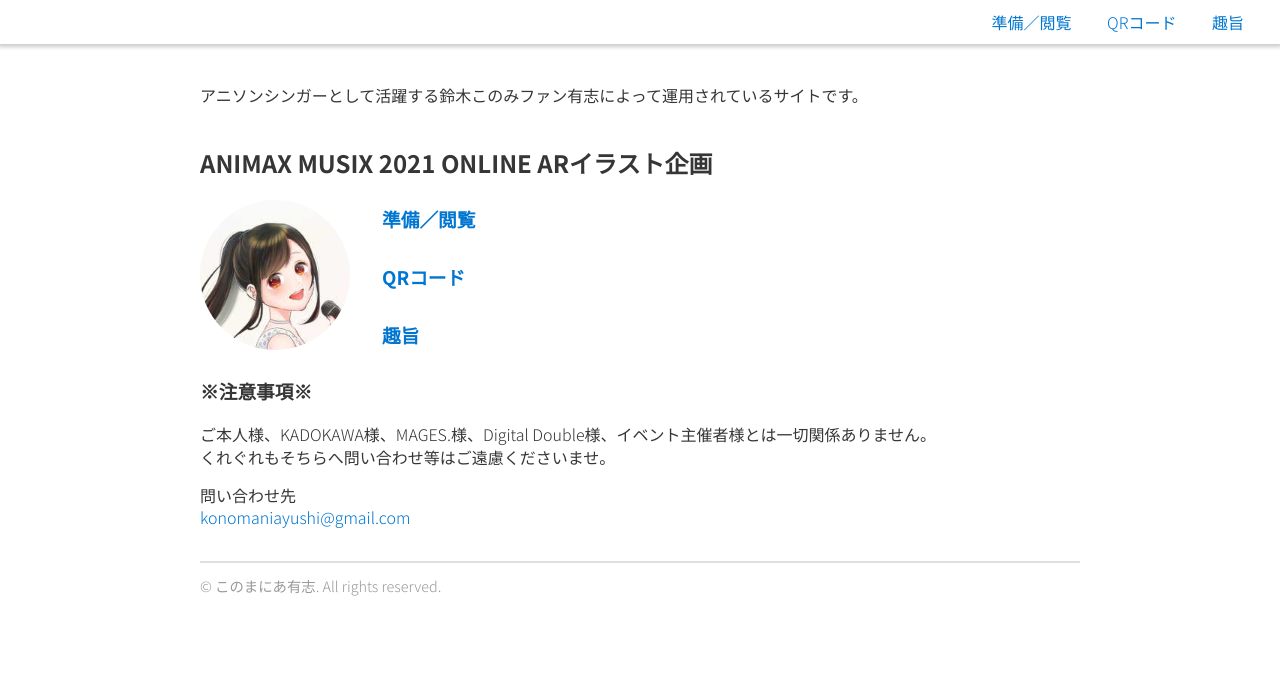
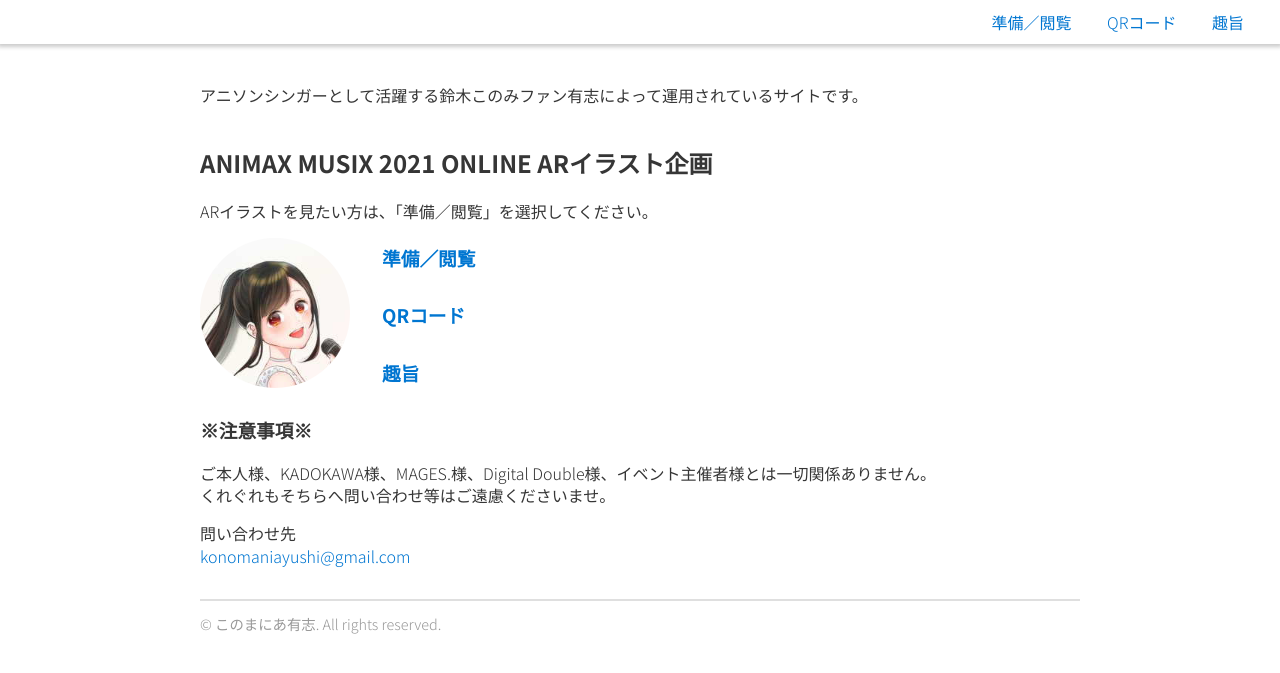
Before and after one commit to konomania/konomania.github.io, a Jekyll site: the page built from index.md, in a window 1280 px wide. Shown: the top 673 px of the page. Built offline with Jekyll 4.4.1, drawn with Linux system fonts in a browser that asks for light colours.

Commit message:
Update index.md

```diff
--- a/index.md
+++ b/index.md
@@ -10,6 +10,8 @@
 
 <section class="spotlight" markdown="1">
 ## ANIMAX MUSIX 2021 ONLINE ARイラスト企画
+
+ARイラストを見たい方は、「準備／閲覧」を選択してください。
 
 <div class="wrapper" markdown="1">
 ![イラスト](assets/images/animax-illust.jpg){:.image}
```
